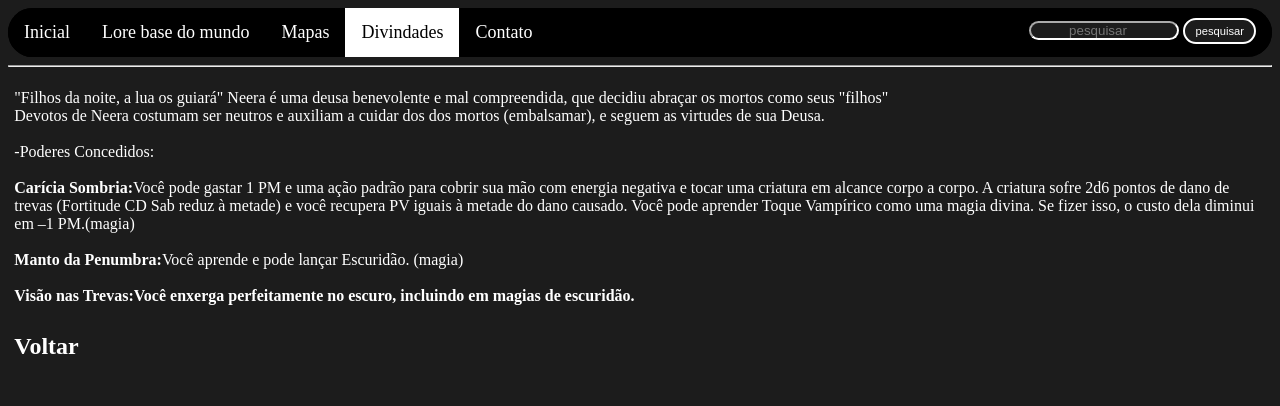
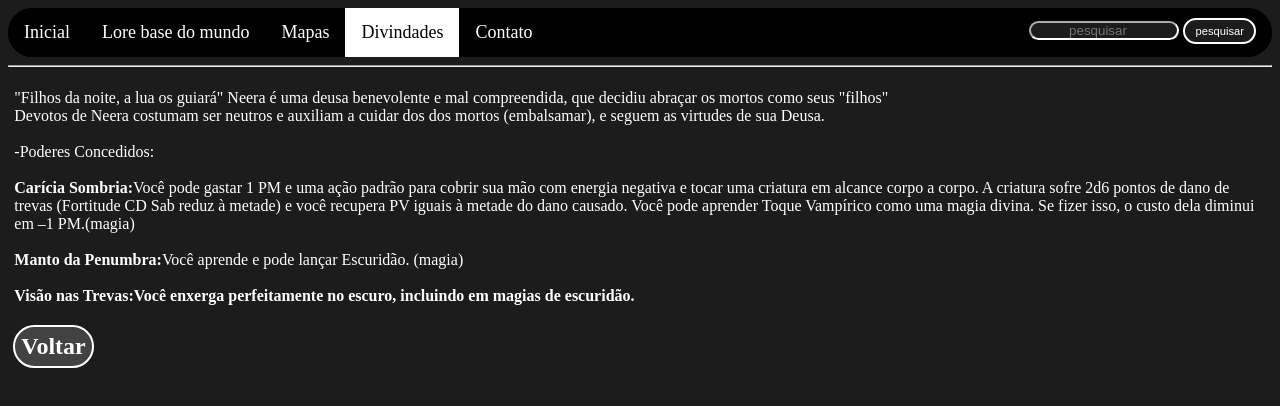
Before and after one commit to gamendes00/rpg, a plain HTML site: page neera.html in a window 1280 px wide. Drawn offline with Linux system fonts and the light colour scheme.

Commit message:
Update neera.html

```diff
--- a/neera.html
+++ b/neera.html
@@ -52,7 +52,7 @@
 	</p>
 
 	<div>
-		<h2><a href="deuses.html">Voltar</a></h2>
+		<h2><a href="deuses.html" class="buttons">Voltar</a></h2>
 	</div>
 
 </body>
```
